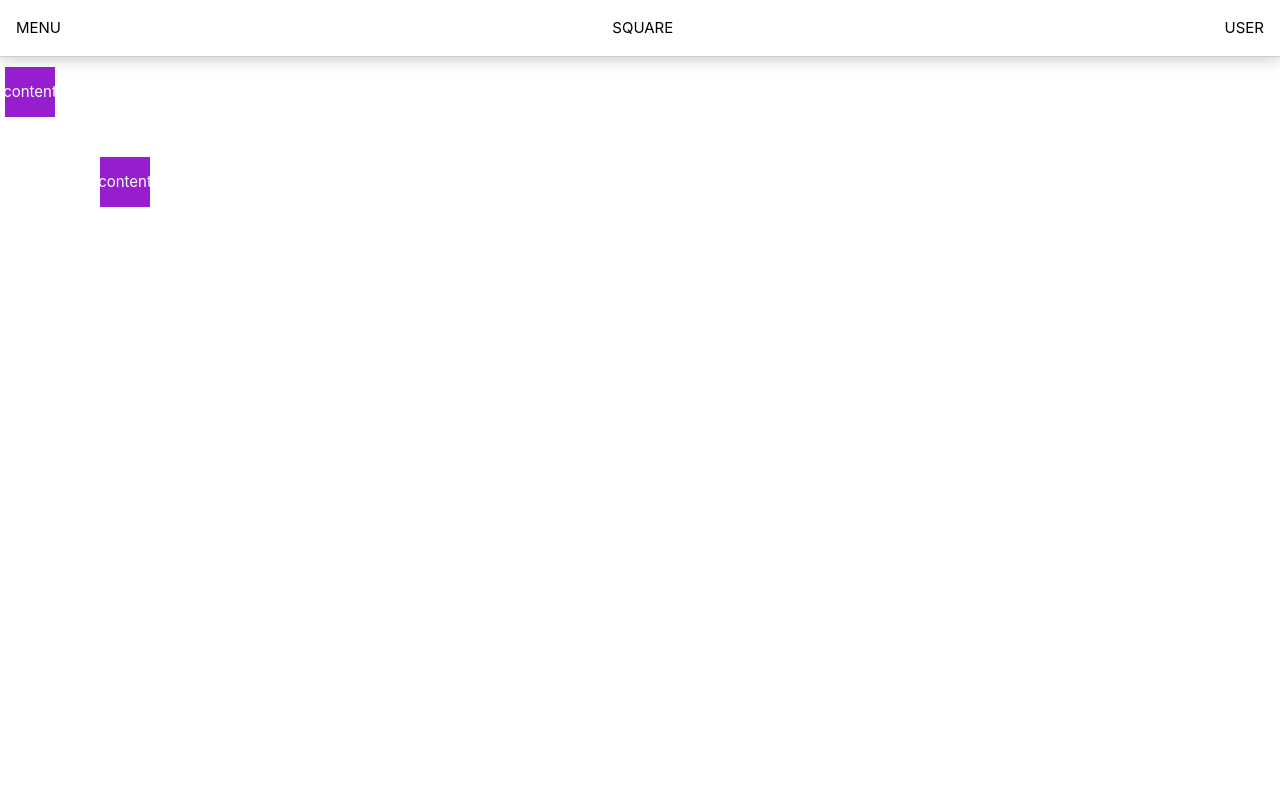
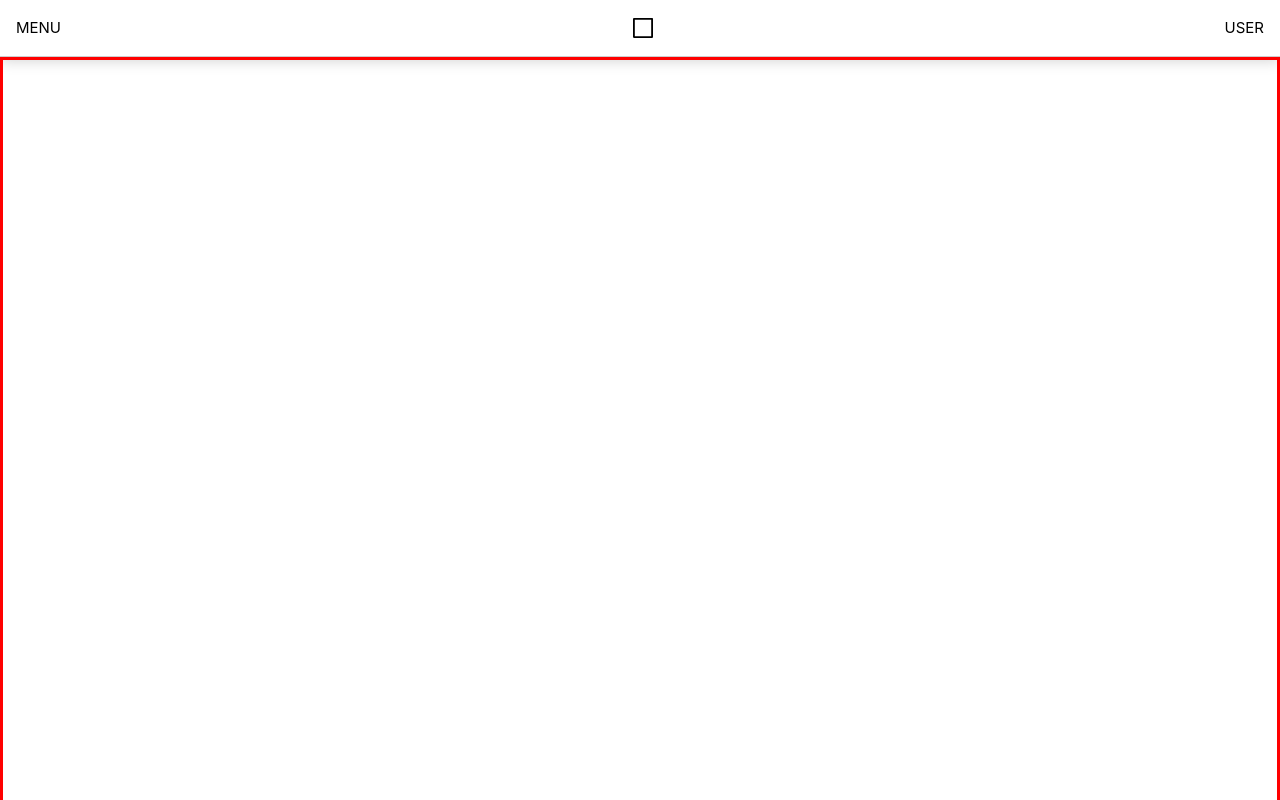
Before and after one commit to Loloops/rrVueTest, a Vue app: page / in a window 1280 px wide. Built offline with nearby package versions, Linux system fonts and the light colour scheme.

Commit message:
state, add\grabbing element

```diff
--- /dev/null
+++ b/src/components/WorkSpaceElement.vue
@@ -0,0 +1,31 @@
+<template>
+  <div>123</div>
+</template>
+
+<script setup></script>
+
+<style scoped>
+.element {
+  position: absolute;
+  color: #000000;
+  background-color: #636363;
+  display: flex;
+  align-items: center;
+  justify-content: center;
+}
+.element.hovered {
+  cursor: grab;
+}
+.element.grabbed {
+  cursor: grabbing;
+  user-select: none;
+}
+
+.square {
+  min-width: 50px;
+  min-height: 50px;
+  background-color: rgb(150, 30, 206);
+  padding: 5px;
+  color: #ffffff;
+}
+</style>
--- a/src/components/toolBar.vue
+++ b/src/components/toolBar.vue
@@ -1,20 +1,52 @@
 <template>
   <menu class="toolbar">
     <article class="toolbar-menu">
-      <div class="draw-component">MENU</div>
+      <div>MENU</div>
     </article>
     <article class="toolbar-draws">
-      <div class="draw-component">SQUARE</div>
+      <div class="draw-components">
+        <ul>
+          <li class="draw-component-item" @click="createElement('square')">
+            <svg
+              fill="#000000"
+              height="20px"
+              width="20px"
+              version="1.1"
+              id="Layer_1"
+              xmlns="http://www.w3.org/2000/svg"
+              xmlns:xlink="http://www.w3.org/1999/xlink"
+              viewBox="0 0 330 330"
+              xml:space="preserve"
+            >
+              <path
+                id="XMLID_523_"
+                d="M315,0H15C6.716,0,0,6.716,0,15v300c0,8.284,6.716,15,15,15h300c8.284,0,15-6.716,15-15V15  C330,6.716,323.285,0,315,0z M300,300H30V30h270V300z"
+              />
+            </svg>
+          </li>
+        </ul>
+      </div>
     </article>
     <article class="toolbar-user">
-      <div class="draw-component">USER</div>
+      <div>USER</div>
     </article>
   </menu>
 </template>
 
-<script setup></script>
+<script setup>
+import { useElementsStore } from '@/stores/elements'
+
+const elements = useElementsStore()
+
+function createElement(elementName) {
+  elements.addElement(elementName)
+}
+</script>
 
 <style scoped>
+svg {
+  display: block;
+}
 .toolbar {
   padding: 1rem;
   min-height: 50px;
@@ -25,4 +57,16 @@
   align-items: center;
   justify-content: space-between;
 }
+.draw-components ul {
+  list-style: none;
+  margin: 0;
+  padding: 0;
+  display: flex;
+  justify-content: center;
+  align-items: center;
+  gap: 15px;
+}
+.draw-components ul * {
+  cursor: pointer;
+}
 </style>
--- a/src/components/workSpace.vue
+++ b/src/components/workSpace.vue
@@ -2,63 +2,58 @@
   <div class="container">
     <div
       class="container-inner"
+      ref="container"
       @mousedown="handleMouseDown"
       @mousemove="handleMouseMove"
       @mouseup="handleMouseUp"
       @wheel="handleScroll"
     >
-      <div
-        v-for="e in elements"
-        :key="e.id"
+      <WorkSpaceElement
+        v-for="item in elements.items"
+        :key="item.id"
         class="element"
+        :class="[
+          item.type,
+          { hovered: item.id === hoveredElementId && !elementDragFlag },
+          { grabbed: elementDragFlag && item.id === draggingElementId }
+        ]"
         :style="{
-          left: `${e.x}px`,
-          top: `${e.y}px`,
-          transform: `scale(${scale})`,
-          width: `${e.width}px`,
-          height: `${e.height}px`,
-          transformOrigin: 'left top 0px'
+          left: `${item.x}px`,
+          top: `${item.y}px`,
+          width: `${item.width}px`,
+          height: `${item.height}px`,
+          transform: `scale(${scale})`
         }"
-      >
-        content
-      </div>
+        @mouseover="elementMouseOver(item.id)"
+        @mousedown.stop="elementDragStart(item.id, $event)"
+        @mouseup.stop="elementDragEnd"
+      ></WorkSpaceElement>
     </div>
   </div>
 </template>
 
 <script setup>
+import { useElementsStore } from '@/stores/elements'
 import { ref } from 'vue'
 
-const elements = ref([
-  {
-    id: 1,
-    x_main: 5,
-    y_main: 10,
-    x: 5,
-    y: 10,
-    width: 50,
-    height: 50
-  },
-  {
-    id: 2,
-    x_main: 100,
-    y_main: 100,
-    x: 100,
-    y: 100,
-    width: 50,
-    height: 50
-  }
-])
+import WorkSpaceElement from './WorkSpaceElement.vue'
+
+const elements = useElementsStore()
+
+const container = ref(null)
 
 const startDragX = ref(0)
 const startDragY = ref(0)
 const scale = ref(1)
-
 const isDragging = ref(false)
 
+const hoveredElementId = ref(null)
+const elementDragFlag = ref(false)
+const draggingElementId = ref(null)
+
+const elementTarget = ref(null) /* SSSS */
+
 function handleMouseDown(e) {
-  console.log('mousedown', e.clientX, e.clientY)
-
   isDragging.value = true
   startDragX.value = e.clientX
   startDragY.value = e.clientY
@@ -68,65 +63,87 @@ function handleMouseMove(event) {
   if (isDragging.value) {
     const deltaX = event.clientX - startDragX.value
     const deltaY = event.clientY - startDragY.value
-    console.log({
-      deltaX,
-      deltaY
-    })
-    /* x.value = e.clientX
-    y.value = e.clientY */
-    elements.value = elements.value.map((e) => {
-      return {
-        ...e,
-        x: e.x_main + deltaX,
-        y: e.y_main + deltaY
+
+    elements.updateCoordinatesForMove(deltaX, deltaY)
+  }
+
+  if (elementDragFlag.value) {
+    const containerClientRec = container.value.getBoundingClientRect()
+    let x =
+      event.clientX -
+      containerClientRec.left -
+      container.value.clientLeft -
+      elementTarget.value.clientWidth / 2
+    let y =
+      event.clientY -
+      containerClientRec.top -
+      container.value.clientTop -
+      elementTarget.value.clientHeight / 2
+
+    if (x < 0) x = 0
+    if (y < 0) y = 0
+
+    /* // // запрещаем пересекать правую границу поля
+    if (ballCoords.left + ball.clientWidth > field.clientWidth) {
+        ballCoords.left = field.clientWidth - ball.clientWidth;
       }
-    })
+
+    // запрещаем пересекать нижнюю границу поля
+    if (ballCoords.top + ball.clientHeight > field.clientHeight) {
+      ballCoords.top = field.clientHeight - ball.clientHeight;
+    } */
+
+    console.log(
+      x,
+      y,
+      containerClientRec.left,
+      containerClientRec.clientLeft,
+      containerClientRec,
+      container.value
+    )
+
+    elements.updateCoordinatesForGrabbing(draggingElementId.value, x, y)
   }
 }
 
-function handleMouseUp(event) {
-  console.log('mouseup', event.clientX, event.clientY)
+function handleMouseUp() {
   isDragging.value = false
-  elements.value = elements.value.map((e) => {
-    return {
-      ...e,
-      x_main: e.x,
-      y_main: e.y
-    }
-  })
+  elements.updateMainCoordinates()
 }
 
 function handleScroll(event) {
   const scaleVar = 0.1
   const scaleDirection = event.deltaY > 0 ? 0.1 : -0.1
   const newScaleValue = scale.value * Math.pow(scaleVar, scaleDirection)
-  console.log(event.deltaY)
+  const deltaScale = newScaleValue / scale.value
 
   if (newScaleValue > 2 || newScaleValue < 0.5) {
     return
   }
 
-  elements.value = elements.value.map((e) => {
-    console.log({
-      condition: event.deltaY > 0,
-      first: e.x * (newScaleValue / scale.value)
-    })
-
-    return {
-      ...e,
-      x: e.x * (newScaleValue / scale.value),
-      y: e.y * (newScaleValue / scale.value)
-    }
-  })
-  elements.value = elements.value.map((e) => {
-    return {
-      ...e,
-      x_main: e.x,
-      y_main: e.y
-    }
-  })
+  elements.updateCoordinatesForResize(deltaScale)
+  elements.updateMainCoordinates()
 
   scale.value = newScaleValue
+}
+
+function elementMouseOver(elementId) {
+  hoveredElementId.value = elementId
+}
+
+function elementDragStart(elementId, event) {
+  draggingElementId.value = elementId
+  elementDragFlag.value = true
+  elementTarget.value = event.target
+
+  console.log(elementTarget.value)
+}
+
+function elementDragEnd() {
+  hoveredElementId.value = null
+  draggingElementId.value = null
+  elementDragFlag.value = false
+  elements.updateMainCoordinates()
 }
 </script>
 
@@ -140,17 +157,6 @@ function handleScroll(event) {
 .container .container-inner {
   width: 100vw;
   height: 100vh;
-  position: relative;
-}
-.container-inner .element {
-  position: absolute;
-  min-width: 50px;
-  min-height: 50px;
-  background-color: rgb(150, 30, 206);
-  color: #ffffff;
-  padding: 5px;
-  display: flex;
-  align-items: center;
-  justify-content: center;
+  border: 3px solid red;
 }
 </style>
--- /dev/null
+++ b/src/stores/elements.js
@@ -0,0 +1,75 @@
+import { ref } from 'vue'
+import { defineStore } from 'pinia'
+
+export const useElementsStore = defineStore('elements', () => {
+  const items = ref([])
+
+  function addElement(element) {
+    var elemetsObj = {
+      square: {
+        id: new Date().getTime(),
+        x_main: 100,
+        y_main: 100,
+        x: 100,
+        y: 100,
+        width: 150,
+        height: 150,
+        type: 'square'
+      }
+    }
+    items.value.push(elemetsObj[element])
+  }
+
+  function updateMainCoordinates() {
+    items.value = items.value.map((e) => {
+      return {
+        ...e,
+        x_main: e.x,
+        y_main: e.y
+      }
+    })
+  }
+
+  function updateCoordinatesForMove(X, Y) {
+    items.value = items.value.map((e) => {
+      return {
+        ...e,
+        x: e.x_main + X,
+        y: e.y_main + Y
+      }
+    })
+  }
+
+  function updateCoordinatesForGrabbing(id, X, Y) {
+    items.value = items.value.map((e) => {
+      if (e.id === id) {
+        return {
+          ...e,
+          x: X,
+          y: Y
+        }
+      } else {
+        return e
+      }
+    })
+  }
+
+  function updateCoordinatesForResize(deltaScale) {
+    items.value = items.value.map((e) => {
+      return {
+        ...e,
+        x: e.x * deltaScale,
+        y: e.y * deltaScale
+      }
+    })
+  }
+
+  return {
+    items,
+    addElement,
+    updateMainCoordinates,
+    updateCoordinatesForMove,
+    updateCoordinatesForResize,
+    updateCoordinatesForGrabbing
+  }
+})
```
Also changed, not shown: src/stores/counter.js (deleted, +0 -12 lines).
